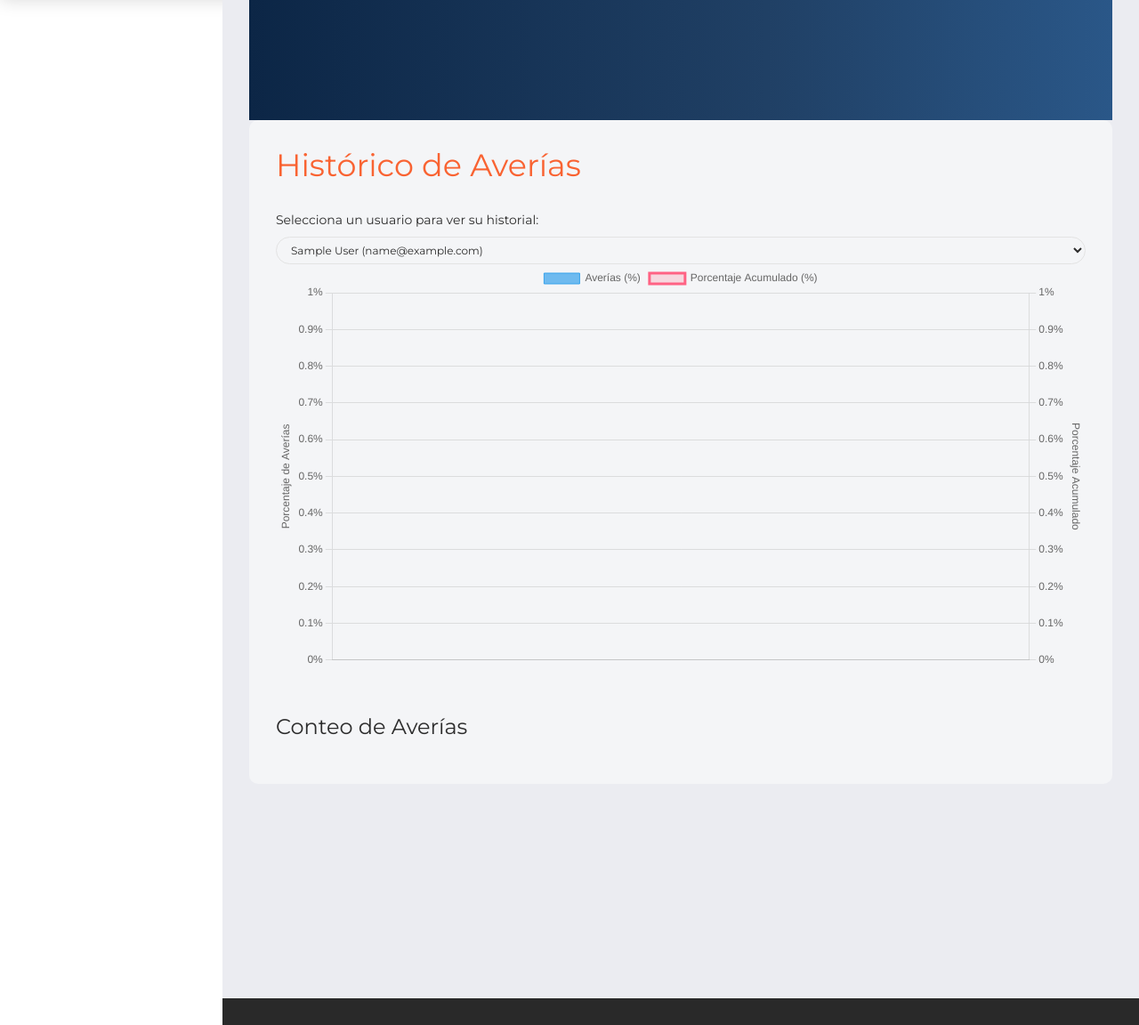
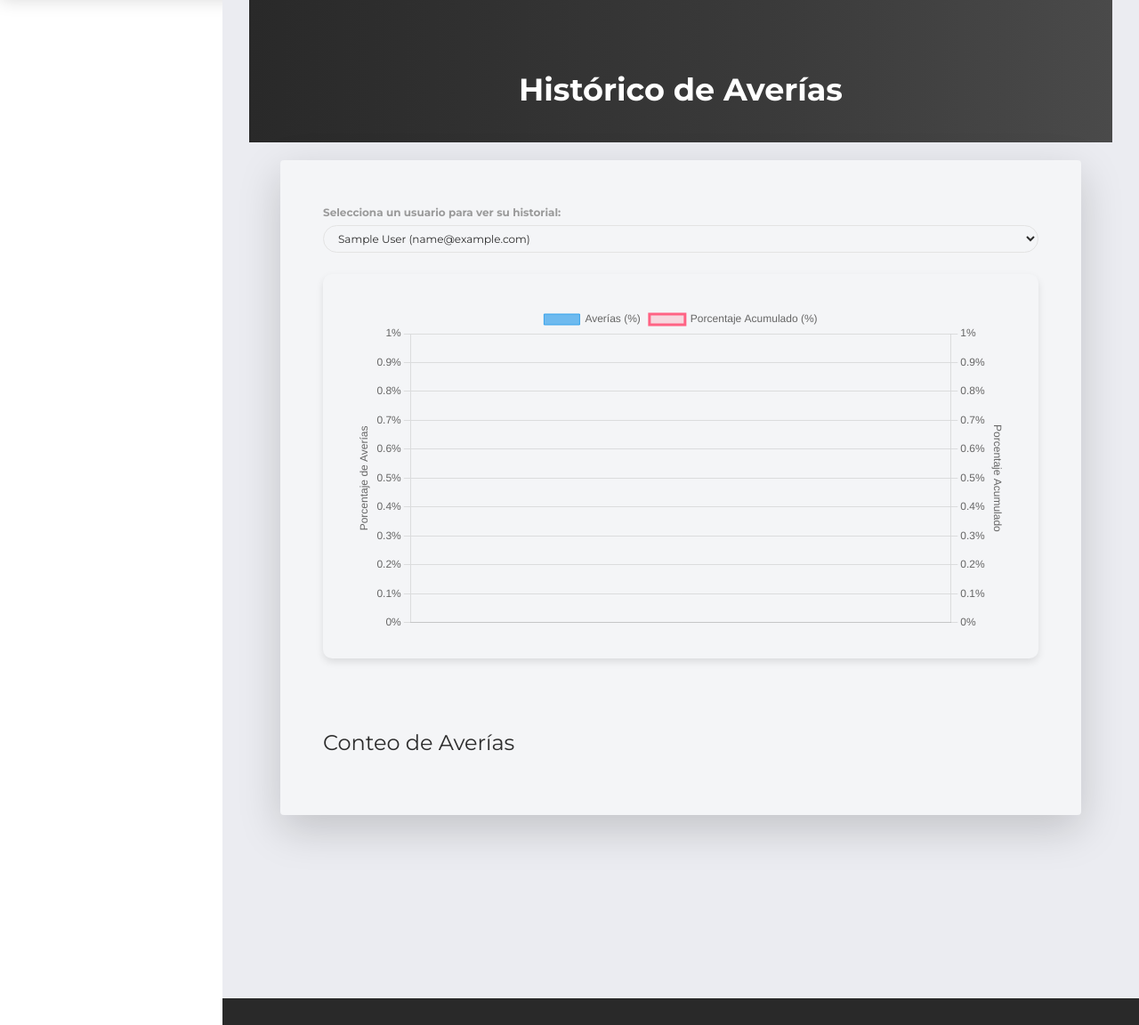
Before and after one commit to graphimates/tire, a Django app: page /neumaticos/historico_datos/1/ in a window 1280 px wide. Shown: the part 53-1205 px from the top of the page at 89% size. Run offline with Django 5.2, Linux system fonts and the light colour scheme; the visitor is signed in with stand-in values (Sample User, id 1); data comes from the database, SQL or seed files in the repository; data that the repository does not hold is empty; some libraries are stand-ins or nearby versions.

Commit message:
CCS y vista y titulos mejorados

```diff
--- a/static/assets/css/custom.css
+++ b/static/assets/css/custom.css
@@ -491,3 +491,62 @@ input {
 #empresa_autocomplete_suggestions li:hover {
     background-color: #f1f1f1;
 }
+
+.panel-header {
+  height: 160px;
+  padding-top: 80px;
+  padding-bottom: 45px;
+  background: #292929;
+  background: -webkit-gradient(linear, left top, right top, from(#292929), color-stop(60%, #3a3a3a), to(#4a4a4a));
+  background: linear-gradient(to right, #292929 0%, #3a3a3a 60%, #4a4a4a 100%);
+  position: relative;
+  overflow: hidden;
+  color: white;
+}
+
+/* Mejorar la estética de las tablas */
+.table th, .table td {
+    padding: 1rem;
+    vertical-align: middle;
+}
+
+/* Sombra y bordes suaves */
+.card {
+    border: none;
+    border-radius: 15px;
+}
+
+.table thead th {
+    border-bottom: 2px solid #dee2e6;
+    font-weight: 600;
+}
+
+.table tbody tr:hover {
+    background-color: rgba(0, 123, 255, 0.1);
+}
+
+/* Tarjetas mejoradas */
+.card {
+  border-radius: 10px;
+  box-shadow: 0 4px 8px rgba(0, 0, 0, 0.1);
+}
+
+/* Badge estilizado para el conteo de averías */
+.badge.bg-primary {
+  font-size: 1rem;
+  padding: 8px 12px;
+}
+
+/* Listas estilizadas */
+.list-group-item {
+  font-size: 1.1rem;
+  border: none;
+  background-color: #fff;
+  margin-bottom: 8px;
+}
+
+/* Gráfico responsivo */
+#historicoChart {
+  max-width: 100%;
+  height: auto;
+}
--- a/templates/neumaticos/historico_datos.html
+++ b/templates/neumaticos/historico_datos.html
@@ -3,15 +3,25 @@
 {% block title %}Histórico de Datos{% endblock %}
 
 {% block content %}
-<div class="panel-header panel-header-sm"></div>
+<!-- Panel Header con el título -->
+<div class="panel-header panel-header-sm">
+    <div class="container">
+        <div class="row">
+            <div class="col-md-12 text-center">
+                <h2 class="text-white mb-4" style="font-weight: 700;">Histórico de Averías</h2>
+            </div>
+        </div>
+    </div>
+</div>
 
-<div class="container mt-5" style="background-color: #f4f5f7; padding: 30px; border-radius: 10px;">
-    <h2 class="text-primary">Histórico de Averías</h2>
+<!-- Contenido Principal -->
+<div class="content d-flex justify-content-center">
+    <div class="container card shadow-lg rounded p-5" style="background-color: #f4f5f7; max-width: 900px;">
 
         <!-- Filtro para seleccionar el usuario (solo visible para el admin) -->
         {% if request.user.is_superuser %}
-    <form method="GET" id="userFilterForm">
-        <label for="usuario">Selecciona un usuario para ver su historial:</label>
+        <form method="GET" id="userFilterForm" class="mb-4">
+            <label for="usuario" class="form-label">Selecciona un usuario para ver su historial:</label>
             <select name="usuario_id" id="usuario" class="form-control" onchange="document.getElementById('userFilterForm').submit();">
                 <option value="{{ request.user.id }}">{{ request.user.get_full_name }} ({{ request.user.email }})</option>
                 {% for usuario in usuarios %}
@@ -23,15 +33,33 @@
         </form>
         {% endif %}
 
-    <!-- Aquí va la gráfica -->
+        <!-- Gráfico Histórico de Averías -->
+        <div class="card mb-4">
+            <div class="card-body">
                 <canvas id="historicoChart"></canvas>
+            </div>
+        </div>
+
+        <!-- Conteo de Averías -->
+        <h4 class="mt-5">Conteo de Averías</h4>
+        <ul class="list-group">
+            {% for averia, count in averias_counter.items %}
+                <li class="list-group-item d-flex justify-content-between align-items-center">
+                    {{ averia }}
+                    <span class="badge bg-primary rounded-pill">{{ count }}</span>
+                </li>
+            {% endfor %}
+        </ul>
+
+    </div>
+</div>
 
 <script src="https://cdn.jsdelivr.net/npm/chart.js"></script>
 <script>
     const ctx = document.getElementById('historicoChart').getContext('2d');
 
     const labels = {{ labels|safe }};
-        const dataBarras = {{ data_barras|safe }};  // Ahora ya estamos pasando los porcentajes
+    const dataBarras = {{ data_barras|safe }};
     const dataLinea = {{ porcentaje_acumulado|safe }};
 
     const chart = new Chart(ctx, {
@@ -64,6 +92,7 @@
             ]
         },
         options: {
+            responsive: true,
             scales: {
                 y: {
                     type: 'linear',
@@ -102,14 +131,4 @@
         }
     });
 </script>
-
-    <!-- Mostrar el conteo de averías -->
-    <h4 class="mt-5">Conteo de Averías</h4>
-    <ul>
-        {% for averia, count in averias_counter.items %}
-            <li>{{ averia }}: {{ count }}</li>
-        {% endfor %}
-    </ul>
-
-</div>
 {% endblock %}
```
Also changed, not shown: templates/index.html (+34 -17 lines), templates/neumaticos/crear_neumatico.html (+18 -6 lines), templates/neumaticos/historial_neumatico.html (+22 -4 lines), templates/neumaticos/ver_neumaticos.html (+16 -4 lines), averias/migrations/0002_remove_averia_descripcion_and_more.py (added), neumatico/migrations/0003_medidaneumatico_remove_historialinspeccion_averias_and_more.py (added). Lines whose indentation alone changed are shown as unchanged.
